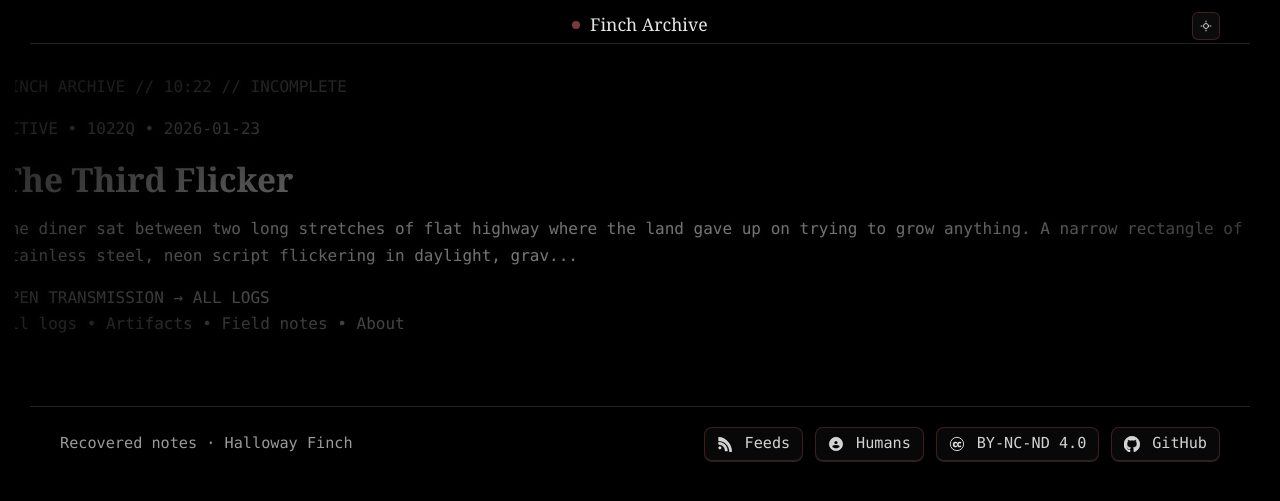
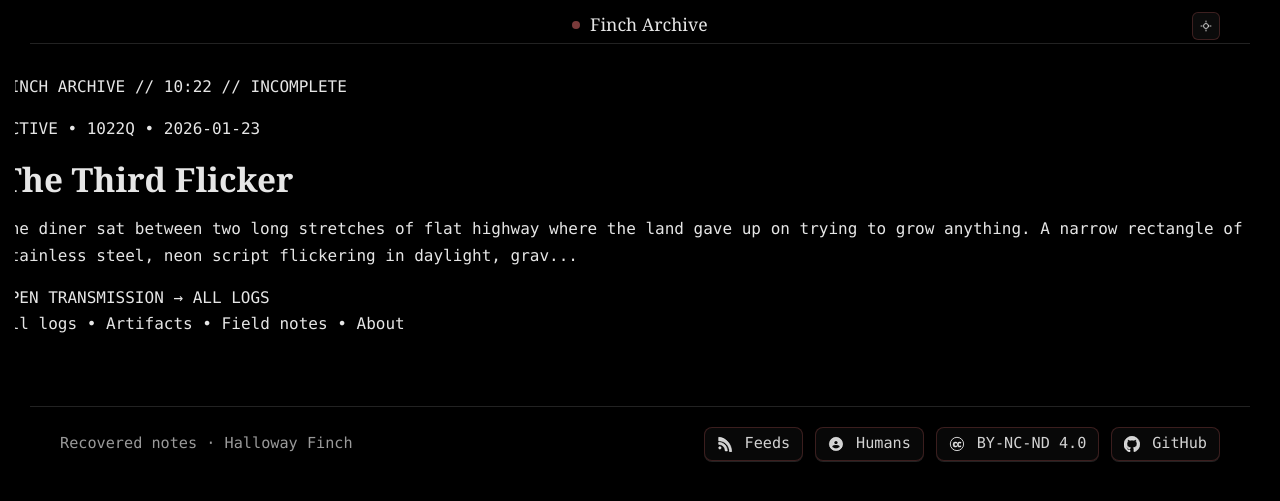
Before and after one commit to HallowayFinch/fincharchive.com, a Jekyll site: the page built from index.html, in a window 1280 px wide. Shown: the top 501 px of the page. Built offline with Jekyll 4.4.1, drawn with Linux system fonts in a browser that asks for light colours.

Commit message:
Add files via upload

```diff
--- a/assets/css/style.css
+++ b/assets/css/style.css
@@ -1262,6 +1262,80 @@ html, body { overflow-x: hidden; }
     inset 0 0 24px rgba(0,0,0,.55);
 }
 
+
+
+/* CRT effects (homepage-only)
+   Applied to the screen window only (not the full page) */
+.finch-home .finch-crtframe__screen{
+  isolation: isolate; /* keeps blend modes contained */
+  transform: translateZ(0);
+}
+
+.finch-home .finch-crtframe__screen > *{
+  position: relative;
+  z-index: 2;
+}
+
+/* Scanlines + vignette */
+.finch-home .finch-crtframe__screen::before{
+  content: "";
+  position: absolute;
+  inset: 0;
+  pointer-events: none;
+  z-index: 1;
+  background:
+    radial-gradient(120% 92% at 50% 40%,
+      rgba(255,255,255,.07) 0%,
+      rgba(0,0,0,.00) 35%,
+      rgba(0,0,0,.42) 70%,
+      rgba(0,0,0,.72) 100%),
+    repeating-linear-gradient(to bottom,
+      rgba(255,255,255,.045) 0px,
+      rgba(255,255,255,.045) 1px,
+      rgba(0,0,0,0) 2px,
+      rgba(0,0,0,0) 4px);
+  opacity: .22;
+  mix-blend-mode: overlay;
+}
+
+/* Subtle phosphor grain + chroma drift */
+.finch-home .finch-crtframe__screen::after{
+  content: "";
+  position: absolute;
+  inset: -18%;
+  pointer-events: none;
+  z-index: 1;
+  background:
+    radial-gradient(circle at 45% 40%,
+      rgba(126,255,176,.14) 0%,
+      rgba(126,255,176,.00) 55%),
+    repeating-linear-gradient(90deg,
+      rgba(255, 0, 0, .020) 0px,
+      rgba(255, 0, 0, .020) 1px,
+      rgba(0, 255, 0, .016) 2px,
+      rgba(0, 0, 255, .016) 3px);
+  opacity: .12;
+  mix-blend-mode: screen;
+  filter: blur(.2px);
+  animation: finch-crt-drift 7.5s linear infinite;
+}
+
+@keyframes finch-crt-drift{
+  0%   { transform: translate3d(-0.6%, -0.2%, 0); opacity: .10; }
+  45%  { transform: translate3d( 0.3%,  0.1%, 0); opacity: .14; }
+  100% { transform: translate3d(-0.6%, -0.2%, 0); opacity: .10; }
+}
+
+@media (prefers-reduced-motion: reduce){
+  .finch-home .finch-crtframe__screen::after{ animation: none; }
+}
+
+/* Slight text bloom inside the CRT */
+.finch-home .finch-screen--home{
+  text-shadow:
+    0 0 10px rgba(126,255,176,.06),
+    0 0 18px rgba(0,0,0,.35);
+}
 /* Terminal surface */
 .finch-screen.finch-screen--home{
   height: 100%;
@@ -1573,87 +1647,3 @@ html, body { overflow-x: hidden; }
     --crt-max: 1680px; /* try 1600–1800 */
   }
 }
-
-/* =========================================================
-   Minimal CRT overlay effects (homepage + any CRT screens)
-   ========================================================= */
-
-/* Make sure overlays have a containing block */
-.finch-crtframe__screen,
-.finch-monitor__screen,
-.finch-screen--home {
-  position: relative;
-  overflow: hidden;
-}
-
-/* Subtle scanlines + phosphor grain */
-.finch-crtframe__screen::before,
-.finch-monitor__screen::before,
-.finch-screen--home::before {
-  content: "";
-  position: absolute;
-  inset: 0;
-  pointer-events: none;
-  z-index: 3;
-  background:
-    repeating-linear-gradient(
-      to bottom,
-      rgba(255, 255, 255, 0.045) 0px,
-      rgba(255, 255, 255, 0.045) 1px,
-      rgba(0, 0, 0, 0.0) 2px,
-      rgba(0, 0, 0, 0.0) 4px
-    );
-  opacity: 0.18;
-  mix-blend-mode: overlay;
-}
-
-/* Vignette + faint bloom + drift */
-.finch-crtframe__screen::after,
-.finch-monitor__screen::after,
-.finch-screen--home::after {
-  content: "";
-  position: absolute;
-  inset: -8%;
-  pointer-events: none;
-  z-index: 4;
-  background:
-    radial-gradient(60% 55% at 50% 45%,
-      rgba(255, 255, 255, 0.06) 0%,
-      rgba(255, 255, 255, 0.015) 38%,
-      rgba(0, 0, 0, 0.55) 78%,
-      rgba(0, 0, 0, 0.85) 100%),
-    radial-gradient(120% 100% at 50% 120%,
-      rgba(0, 0, 0, 0.0) 0%,
-      rgba(0, 0, 0, 0.55) 60%,
-      rgba(0, 0, 0, 0.85) 100%);
-  opacity: 0.95;
-  transform: translate3d(0, 0, 0);
-  animation: finch-crt-drift 7.5s linear infinite;
-  mix-blend-mode: multiply;
-}
-
-/* Slight text bloom inside CRT screens */
-.finch-crtframe__screen,
-.finch-monitor__screen,
-.finch-screen--home {
-  text-shadow:
-    0 0 10px rgba(255, 255, 255, 0.07),
-    0 0 1px rgba(255, 255, 255, 0.10);
-}
-
-/* Gentle drift to keep the “alive” feeling without being flashy */
-@keyframes finch-crt-drift {
-  0%   { transform: translate3d(0, 0, 0); opacity: 0.90; }
-  22%  { transform: translate3d(-0.25%, 0.15%, 0); opacity: 0.95; }
-  48%  { transform: translate3d(0.30%, -0.10%, 0); opacity: 0.92; }
-  74%  { transform: translate3d(-0.15%, -0.20%, 0); opacity: 0.96; }
-  100% { transform: translate3d(0, 0, 0); opacity: 0.90; }
-}
-
-@media (prefers-reduced-motion: reduce) {
-  .finch-crtframe__screen::after,
-  .finch-monitor__screen::after,
-  .finch-screen--home::after {
-    animation: none;
-  }
-}
```
